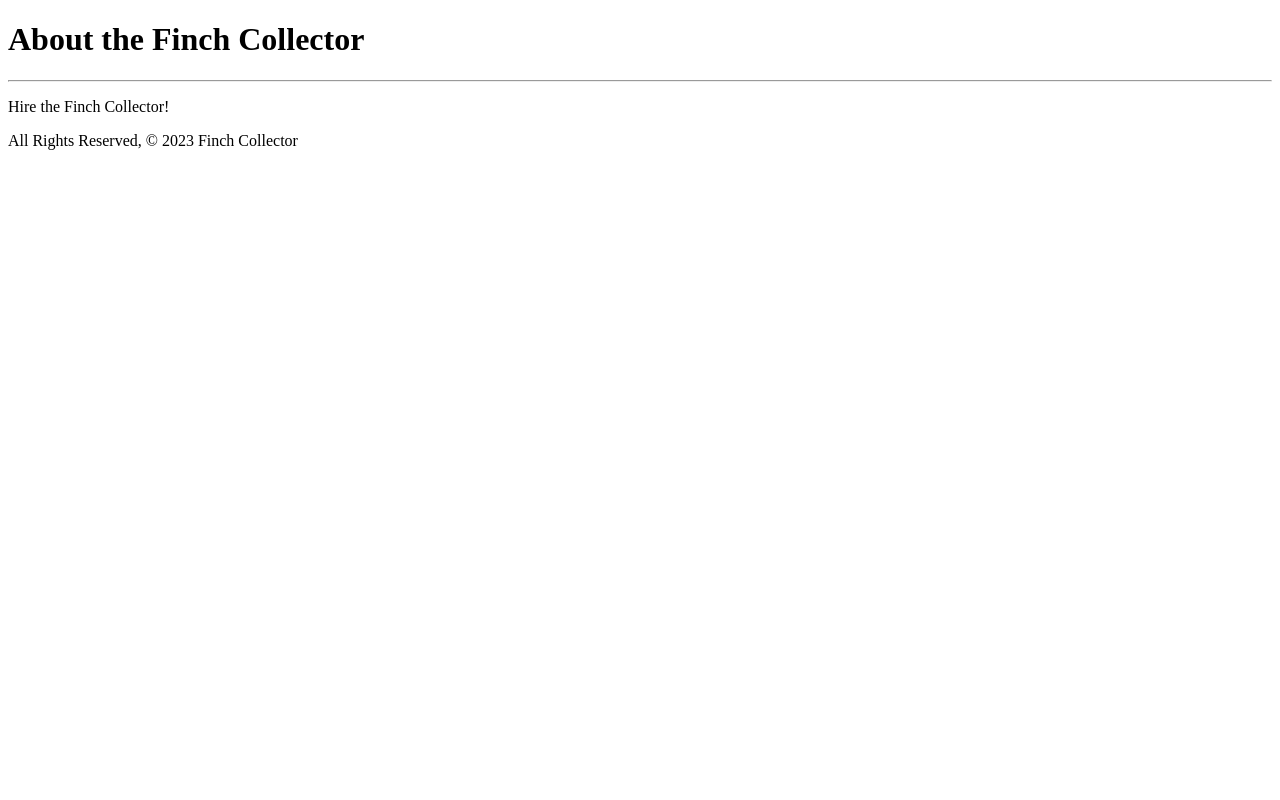
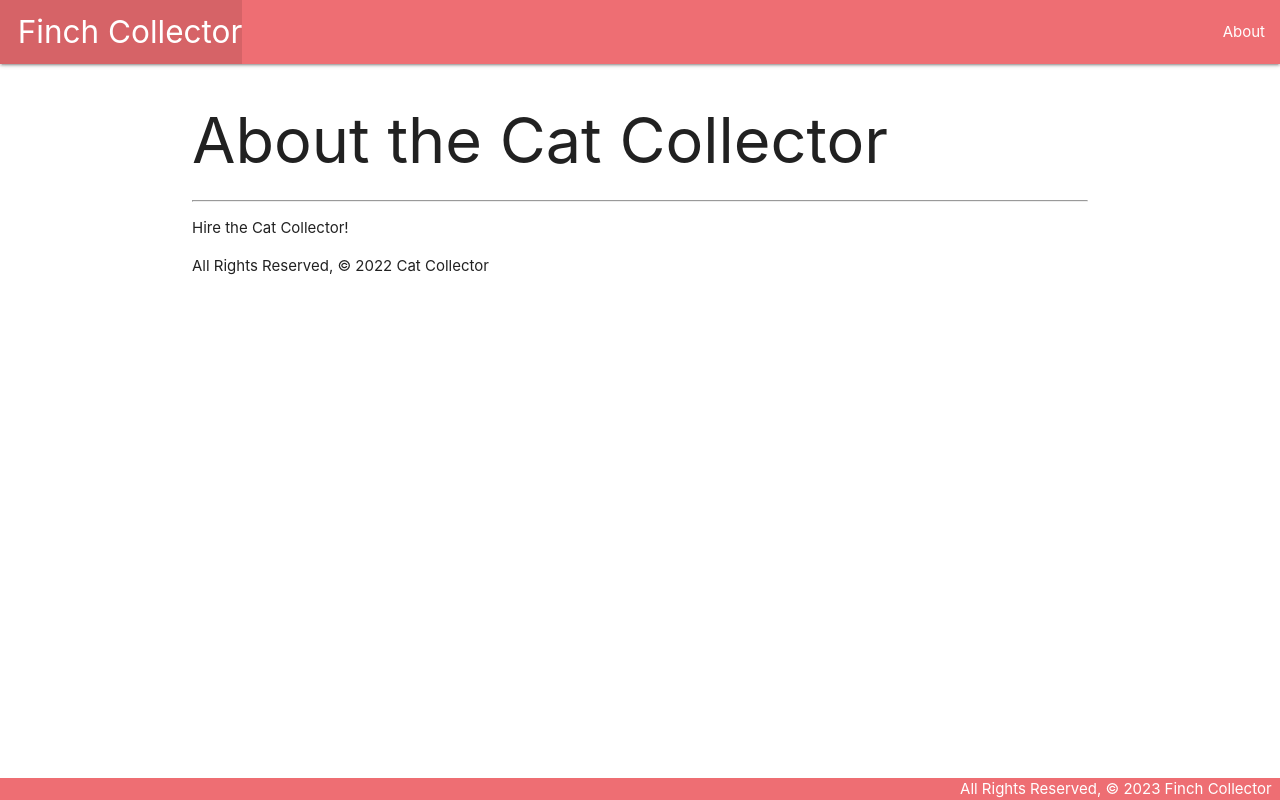
Before and after one commit to aaronhumphres/finchcollector, a Django app: page /about/ in a window 1280 px wide. Run offline with Django 4.2, Linux system fonts and the light colour scheme.

Commit message:
CSS added.

```diff
--- /dev/null
+++ b/main_app/static/css/style.css
@@ -0,0 +1,14 @@
+body {
+    display: flex;
+    min-height: 100vh;
+    flex-direction: column;
+  }
+
+  main {
+    flex: 1 0 auto;
+  }
+
+  footer.page-footer {
+    padding-top: 0;
+    text-align: right;
+  }
--- a/main_app/templates/about.html
+++ b/main_app/templates/about.html
@@ -1,15 +1,9 @@
-<!DOCTYPE html>
-<html lang="en">
-<head>
-    <meta charset="UTF-8">
-    <meta http-equiv="X-UA-Compatible" content="IE=edge">
-    <meta name="viewport" content="width=device-width, initial-scale=1.0">
-    <title>Document</title>
-</head>
-<body>
-    <h1>About the Finch Collector</h1>
+{% extends 'base.html' %}
+{% block content %}
+
+<h1>About the Cat Collector</h1>
 <hr>
-<p>Hire the Finch Collector!</p>
-<footer>All Rights Reserved, &copy; 2023 Finch Collector</footer>
-</body>
-</html>
+<p>Hire the Cat Collector!</p>
+<footer>All Rights Reserved, &copy; 2022 Cat Collector</footer>
+
+{% endblock %}
--- a/main_app/templates/base.html
+++ b/main_app/templates/base.html
@@ -1,3 +1,4 @@
+{% load static %}
 <!DOCTYPE html>
 <html lang="en">
 <head>
@@ -6,6 +7,8 @@
   <meta http-equiv="X-UA-Compatible" content="ie=edge">
   <title>Finch Collector</title>
   <link rel="stylesheet" href="https://cdnjs.cloudflare.com/ajax/libs/materialize/1.0.0/css/materialize.min.css">
+  <link rel="stylesheet" type="text/css" href="{% static 'css/style.css' %}">
+
 </head>
 <body>
   <header class="navbar-fixed">
```
